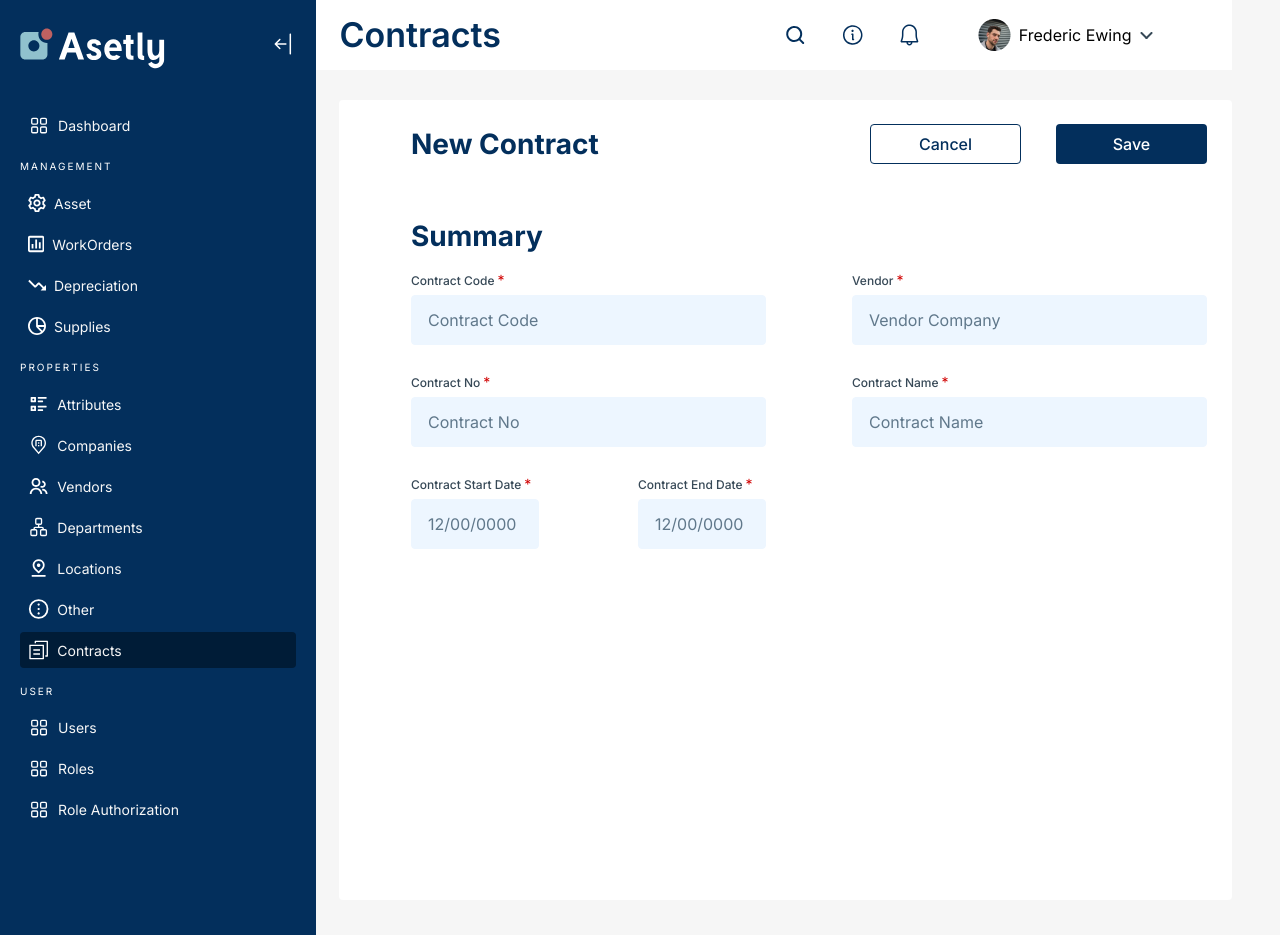
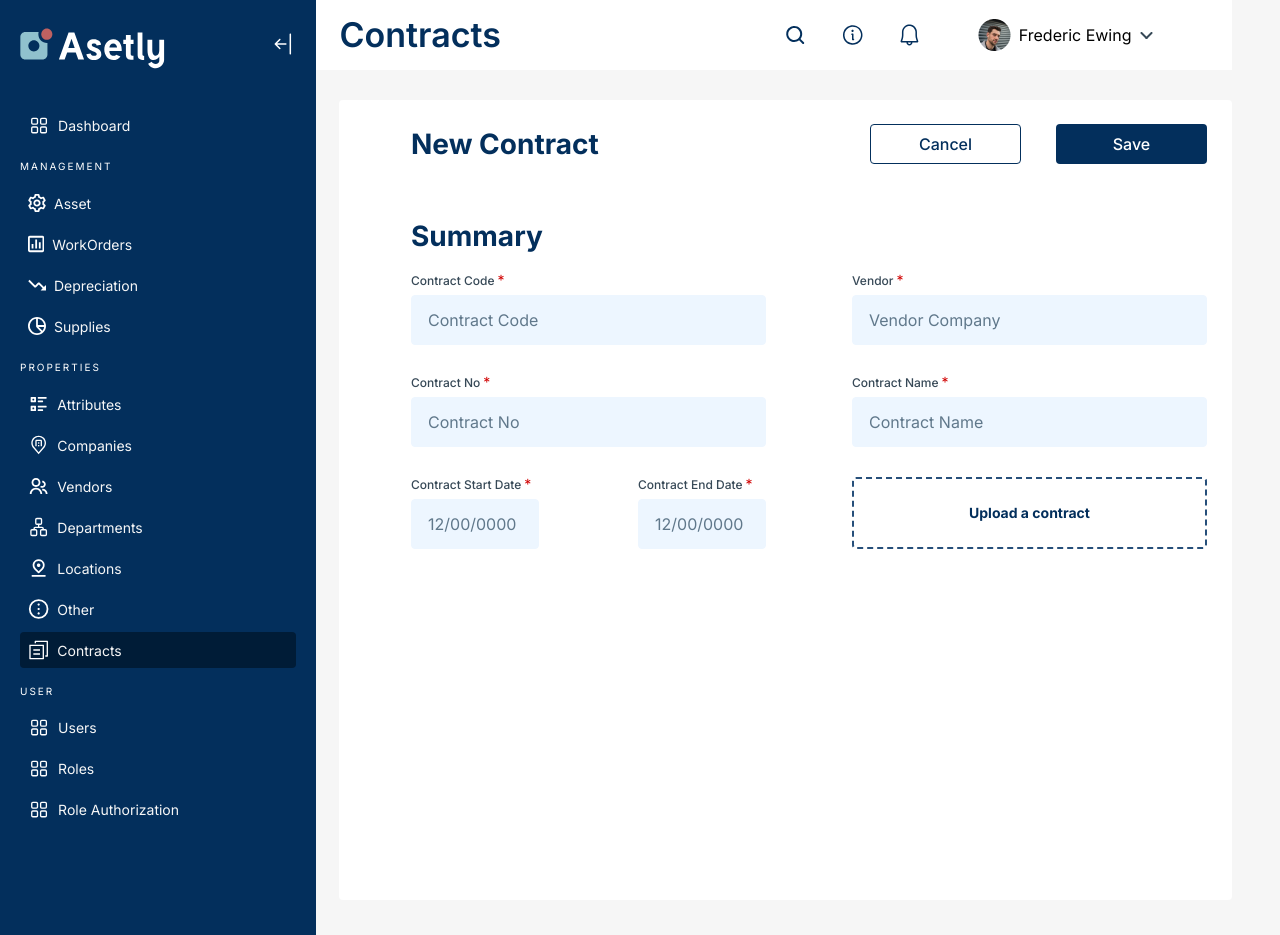
Before and after one commit to MaksymBabiiBiveri/asetly, a React (Create React App) app: page /Contracts/newContract in a window 1280 px wide. Built offline with nearby package versions, Linux system fonts and the light colour scheme; no server answers.

Commit message:
created create contract page

```diff
--- a/src/UiKitComponents/CustomFileInput/CustomFileInput.scss
+++ b/src/UiKitComponents/CustomFileInput/CustomFileInput.scss
@@ -0,0 +1,23 @@
+@import '../../styles/variables';
+
+.custom_file_input {
+  position: relative;
+  display: flex;
+  align-items: center;
+  justify-content: center;
+  padding: 22px;
+  width: 355px;
+  border: 2px dashed $main-default-color;
+  border-radius: 4px;
+  text-align: center;
+  label {
+    color: $main-blue-color;
+    font-weight: bold;
+    font-size: 14px;
+  }
+  input {
+    position: absolute;
+    z-index: -1;
+    opacity: 0;
+  }
+}
--- a/src/UiKitComponents/CustomFileInput/index.tsx
+++ b/src/UiKitComponents/CustomFileInput/index.tsx
@@ -1,15 +1,35 @@
 import React from 'react';
 import { UseFormRegisterReturn } from 'react-hook-form';
+import './CustomFileInput.scss';
 
-interface CustomFileInputProps {}
+interface CustomFileInputProps {
+  value: any;
+  setValue: (value: any) => void;
+}
 
 const CustomFileInput = React.forwardRef<
   HTMLInputElement,
   Partial<UseFormRegisterReturn> & CustomFileInputProps
 >((props, ref) => {
+  const { value, setValue, ...rest } = props;
+  // const [value, setValue] = useState<any>();
+
+  const onChange = (event: React.ChangeEvent<HTMLInputElement>) => {
+    console.log(event.target);
+    setValue(event.target.value);
+  };
+
   return (
-    <div>
-      <input type="file" ref={ref} />
+    <div className="custom_file_input">
+      <label htmlFor="uploadFile">Upload a contract</label>
+      <input
+        type="file"
+        ref={ref}
+        value={value}
+        id="uploadFile"
+        onChange={onChange}
+        {...rest}
+      />
     </div>
   );
 });
--- a/src/pages/CompanyPages/EditCompany/Edit.tsx
+++ b/src/pages/CompanyPages/EditCompany/Edit.tsx
@@ -76,17 +76,6 @@ const Edit: React.FC<EditProps> = (props) => {
               <div className="markup_helper-box">
                 <InputContainer title="Location">
                   <CustomInput
-                    errorText={errors.cityId?.message}
-                    id="City"
-                    placeholder="Choose city"
-                    label="City"
-                    type="number"
-                    defaultValue={currentCompany.cityId}
-                    statusActive
-                    {...register('cityId', { valueAsNumber: true })}
-                  />
-
-                  <CustomInput
                     errorText={errors.address?.message}
                     id="Address"
                     placeholder="Add address"
--- a/src/pages/ContractPages/CreateContract/index.tsx
+++ b/src/pages/ContractPages/CreateContract/index.tsx
@@ -1,12 +1,14 @@
-import React from 'react';
+import React, { useState } from 'react';
 import classes from './CreateContract.module.scss';
-import { CustomInput, Form } from '@UiKitComponents';
+import { CustomFileInput, CustomInput, Form } from '@UiKitComponents';
 import { NewContract } from '@Types/contract.types';
 import { HeaderSaveAction, InputContainer } from '@components';
 
 interface CreateContractProps {}
 
 const CreateContract: React.FC<CreateContractProps> = () => {
+  const [file, setFile] = useState<any>();
+  console.log(file);
   const onSubmit = (value: NewContract) => {
     console.log(value);
   };
@@ -64,6 +66,11 @@ const CreateContract: React.FC<CreateContractProps> = () => {
                       {...register('endDate')}
                     />
                   </div>
+                  <CustomFileInput
+                    value={file}
+                    setValue={setFile}
+                    {...register('contractFile')}
+                  />
                 </InputContainer>
               </div>
             </>
--- a/src/pages/ContractPages/ListContracts/index.tsx
+++ b/src/pages/ContractPages/ListContracts/index.tsx
@@ -1,12 +1,53 @@
-import React from 'react';
+import React, { useEffect, useState } from 'react';
 import { RootState } from '@RootStateType';
-import { useSelector } from 'react-redux';
+import { useDispatch, useSelector } from 'react-redux';
 import { ContractState } from '@Types/contract.types';
 import { Loader } from '@common';
 import { EmptyPage, TableHeaderActions } from '@components';
 import classes from './ListContracts.module.scss';
+import { getContractList } from '@Actions/contracts.action';
+import { CustomTable } from '@UiKitComponents';
+import { DataKeyType } from '@Types/application.types';
 
 interface ListContractsProps {}
+
+const dataKeyContractList: DataKeyType[] = [
+  {
+    key: 'name',
+    label: 'Contract name',
+    align: 'left',
+    flexGrow: 1,
+    sortable: true,
+  },
+  {
+    key: 'partnerId',
+    label: 'Vendor',
+    align: 'left',
+    flexGrow: 1,
+    sortable: true,
+  },
+
+  {
+    key: 'price',
+    label: 'Amount',
+    align: 'left',
+    flexGrow: 1,
+    sortable: true,
+  },
+  {
+    key: 'currencyId',
+    label: 'Currency',
+    align: 'left',
+    flexGrow: 1,
+  },
+  {
+    key: 'endDate',
+    label: 'End date',
+    align: 'left',
+    flexGrow: 1,
+    sortable: true,
+  },
+];
 
 const getContractState = (state: RootState) => state.ContractReducer;
 
@@ -14,6 +55,15 @@ const ListContracts: React.FC<ListContractsProps> = () => {
   const { contracts, loadingContract } = useSelector<RootState, ContractState>(
     getContractState
   );
+  const dispatch = useDispatch();
+  const [checkedItemsList, setCheckedItemsList] = useState<number[] | string[]>(
+    []
+  );
+  useEffect(() => {
+    if (!contracts.length) {
+      dispatch(getContractList());
+    }
+  }, []);
 
   if (loadingContract) {
     return <Loader />;
@@ -31,8 +81,15 @@ const ListContracts: React.FC<ListContractsProps> = () => {
     <div className={classes.contractList}>
       <div className={classes.contractList_wrapper}>
         <TableHeaderActions
-          pageCreatingUrl="/Contract/newContract"
+          checkedItemsList={checkedItemsList}
+          pageCreatingUrl="newContract"
           textRedirectButton="New Contract"
+        />
+        <CustomTable
+          data={contracts}
+          dataKey={dataKeyContractList}
+          currentDataKey="contractId"
+          setCheckedItemsList={setCheckedItemsList}
         />
       </div>
     </div>
--- /dev/null
+++ b/src/store/actions/contracts.action.ts
@@ -0,0 +1,10 @@
+import { ContractActions } from '@Types/contract.types';
+import { GET_CONTRACTS_LIST } from '../actionTypes';
+
+export const getContractList = (): ContractActions => ({
+  type: GET_CONTRACTS_LIST,
+  api: {
+    url: '/Contract/GetContractListByCompanyId',
+    method: 'GET',
+  },
+});
--- a/src/store/reducers/contract.reducer.ts
+++ b/src/store/reducers/contract.reducer.ts
@@ -1,4 +1,6 @@
 import { ContractActions, ContractState } from '@Types/contract.types';
+import { GET_CONTRACTS_LIST, SUCCESS } from '../actionTypes';
+import { concatActions } from '@helpers/functions';
 
 const initialState: ContractState = {
   contracts: [],
@@ -10,6 +12,17 @@ export const ContractReducer = (
   action: ContractActions
 ): ContractState => {
   switch (action.type) {
+    case GET_CONTRACTS_LIST:
+      return {
+        ...state,
+        loadingContract: true,
+      };
+    case concatActions(GET_CONTRACTS_LIST, SUCCESS):
+      return {
+        ...state,
+        contracts: [...state.contracts, ...action.response.resultObject],
+        loadingContract: false,
+      };
     default:
       return {
         ...state,
```
Also changed, not shown: src/UiKitComponents/CustomSelect/index.tsx (+5 -6 lines).
